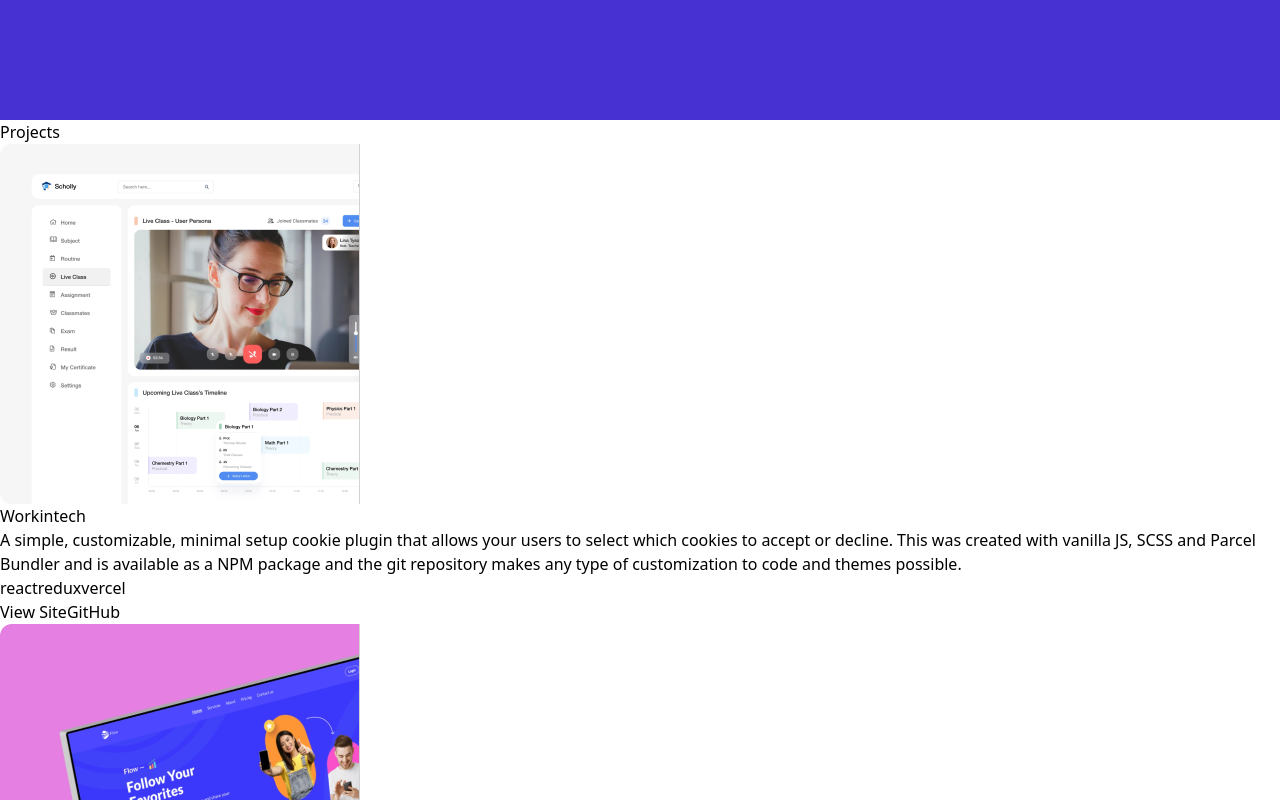
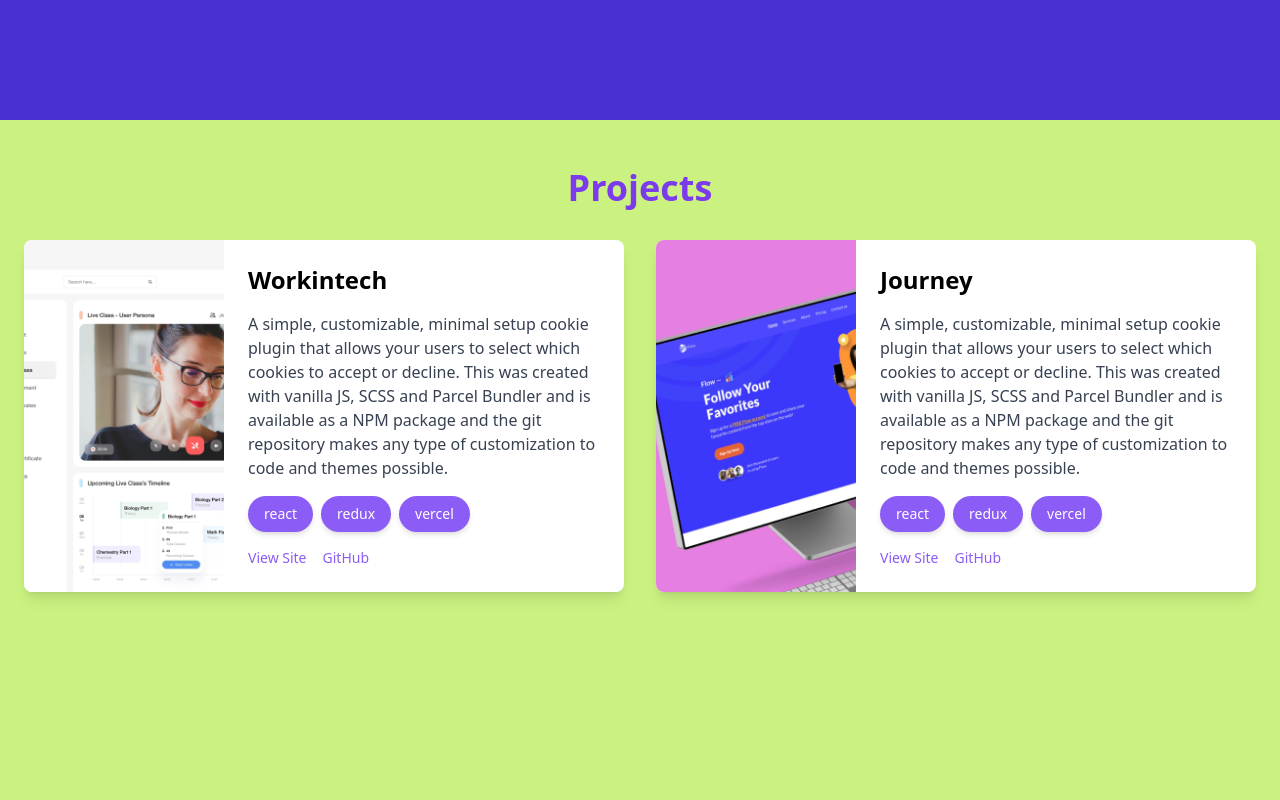
Before and after one commit to ilaydapasli/fronendChallenge, a React (Vite) app: page / in a window 1280 px wide. Shown: the part 2280-3080 px from the top of the page. Built offline with nearby package versions, Linux system fonts and the light colour scheme; no server answers; a web font is replaced by a local one.

Commit message:
Update Projects.jsx

```diff
--- a/src/components/Projects.jsx
+++ b/src/components/Projects.jsx
@@ -1,39 +1,69 @@
 import React from "react";
 import { SiteGlobalContext } from "../context/SiteGlobalProvider";
-
-//import "../css/Projects.css";
 import { projectData } from "../api/data";
 import { projectsHeader } from "../api/data";
 import { useContext } from "react";
+import darkbg from "../img/backgrounds/projects-bgdark.png";
+import bg from "../img/backgrounds/projects-bg.png";
+
 function Projects() {
-  const { lang } = useContext(SiteGlobalContext);
+  const { theme, lang } = useContext(SiteGlobalContext);
 
   return (
-    <div className="projects-bg">
-      {lang === "tr" ? projectsHeader.tr : projectsHeader.en}
-      <div className="projects-main-area">
+    <div
+      className="min-h-screen bg-cover bg-center py-12 px-6"
+      style={{
+        backgroundImage: `url(${theme === "dark" ? darkbg : bg})`,
+      }}
+    >
+      {/* Sayfa Başlığı */}
+      <h1 className="text-4xl font-bold text-center mb-8 dark:text-white text-violet-600">
+        {lang === "tr" ? projectsHeader.tr : projectsHeader.en}
+      </h1>
+
+      {/* Proje Kartları */}
+      <div className="grid grid-cols-1 md:grid-cols-2 gap-8">
         {projectData.map((project, i) => (
-          <div key={i} className="project dark:bg-zinc-800">
-            <div className="project-img">
-              <img src={project.image} />
+          <div
+            key={i}
+            className="flex flex-col md:flex-row bg-white dark:bg-zinc-800 shadow-lg rounded-lg overflow-hidden"
+          >
+            {/* Proje Resmi */}
+            <div className="w-full md:w-1/3">
+              <img
+                src={project.image}
+                alt={project.header}
+                className="w-full h-full object-cover"
+              />
             </div>
-            <div className="project-details">
-              <h6 className="dark:text-violet-400">{project.header}</h6>
-              <p className="dark:text-white">
+
+            {/* Proje Detayları */}
+            <div className="w-full md:w-2/3 p-6 flex flex-col justify-between">
+              <h2 className="text-2xl font-semibold mb-4 dark:text-violet-400">
+                {project.header}
+              </h2>
+              <p className="text-gray-700 dark:text-gray-300 mb-4">
                 {lang === "tr"
                   ? project.description.tr
                   : project.description.en}
               </p>
-              <div className="project-buttons">
+              <div className="flex flex-wrap gap-2 mb-4">
                 {project.buttons.map((button, i) => (
-                  <button key={i} className="button dark:bg-violet-400">
+                  <button
+                    key={i}
+                    className="bg-violet-500 text-white px-4 py-2 rounded-full text-sm shadow-md hover:bg-violet-600 transition dark:bg-violet-400 dark:hover:bg-violet-500"
+                  >
                     {button}
                   </button>
                 ))}
               </div>
-              <div className="project-links">
+              <div className="flex space-x-4">
                 {project.links.map((link, i) => (
-                  <a className="dark:text-lime-200" key={i} href="#">
+                  <a
+                    key={i}
+                    href="#"
+                    className="text-violet-500 dark:text-lime-200 hover:underline text-sm"
+                  >
                     {lang === "tr" ? link.tr : link.en}
                   </a>
                 ))}
```
